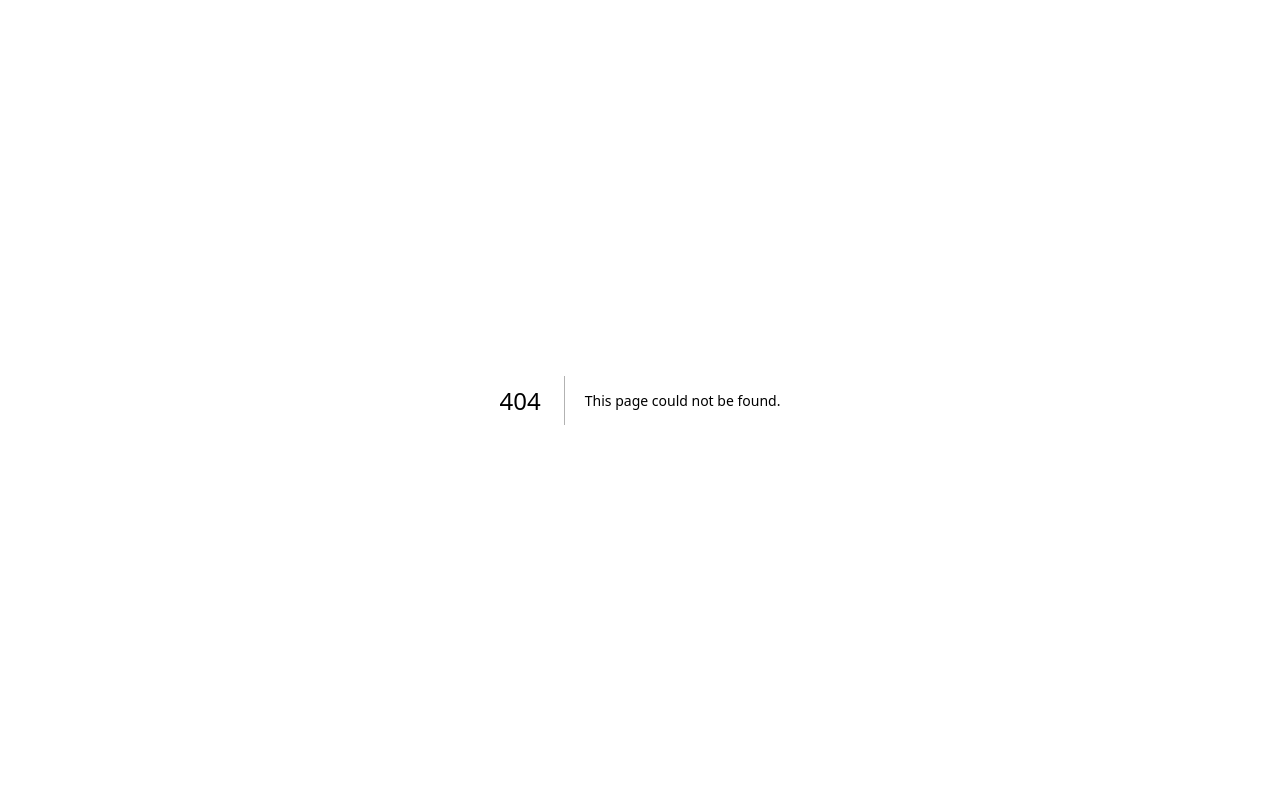
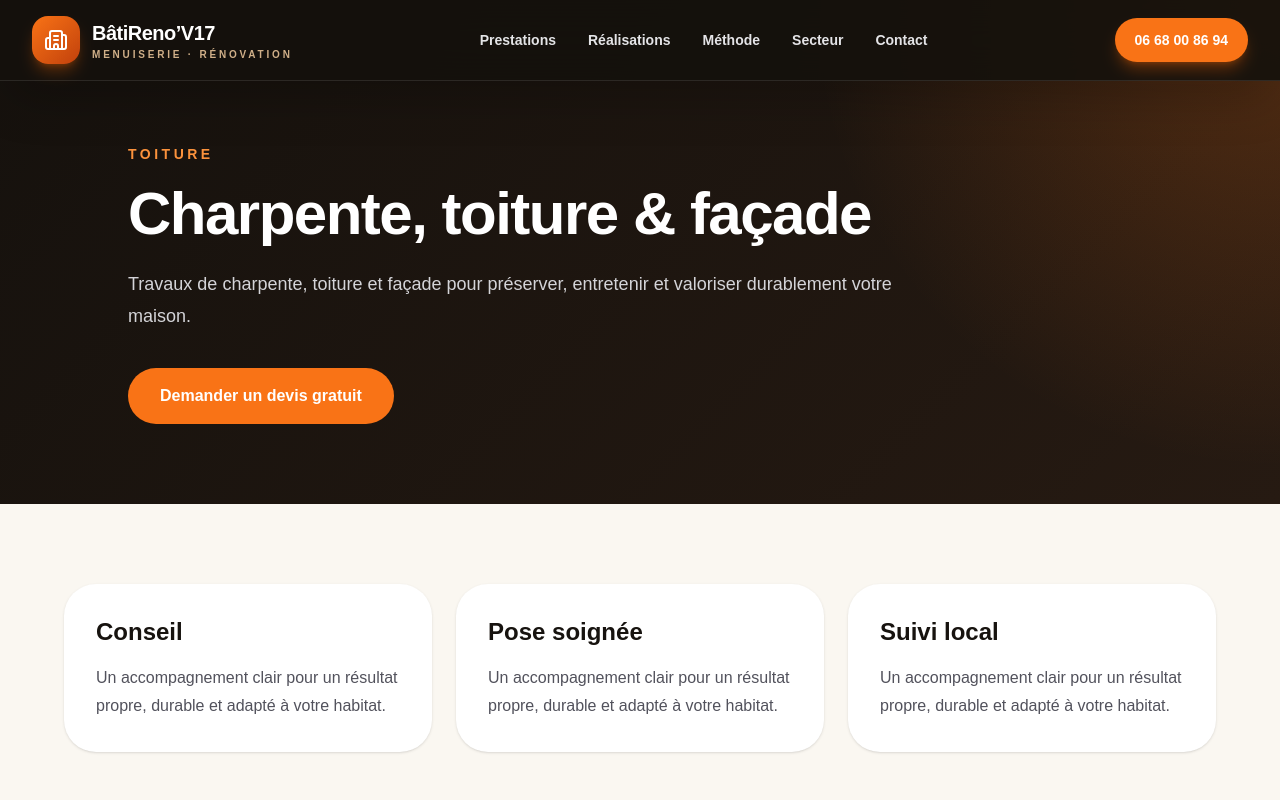
Before and after one commit to Virginie17/batirenov17, a Next.js app: page /charpente-toiture in a window 1280 px wide. Before the commit this address had no page. Shown: the top 800 px of the page. Built offline with nearby package versions, Linux system fonts and the light colour scheme.

Commit message:
Ajout page charpente toiture

```diff
--- /dev/null
+++ b/app/charpente-toiture/page.tsx
@@ -0,0 +1,5 @@
+import { InnerPage } from "../components/InnerPage";
+
+export default function CharpenteToiturePage() {
+  return <InnerPage eyebrow="Toiture" title="Charpente, toiture & façade" text="Travaux de charpente, toiture et façade pour préserver, entretenir et valoriser durablement votre maison." />;
+}
```
